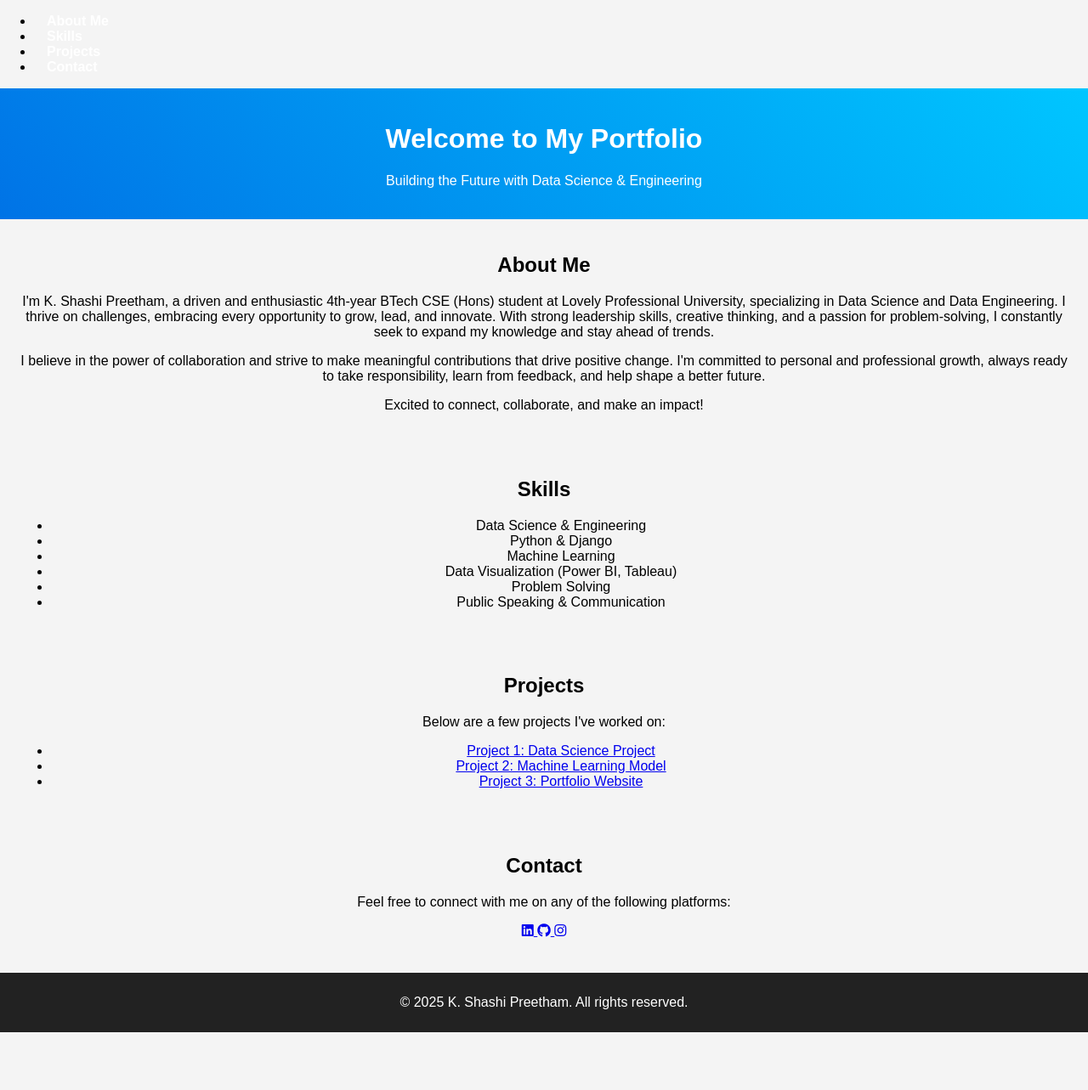
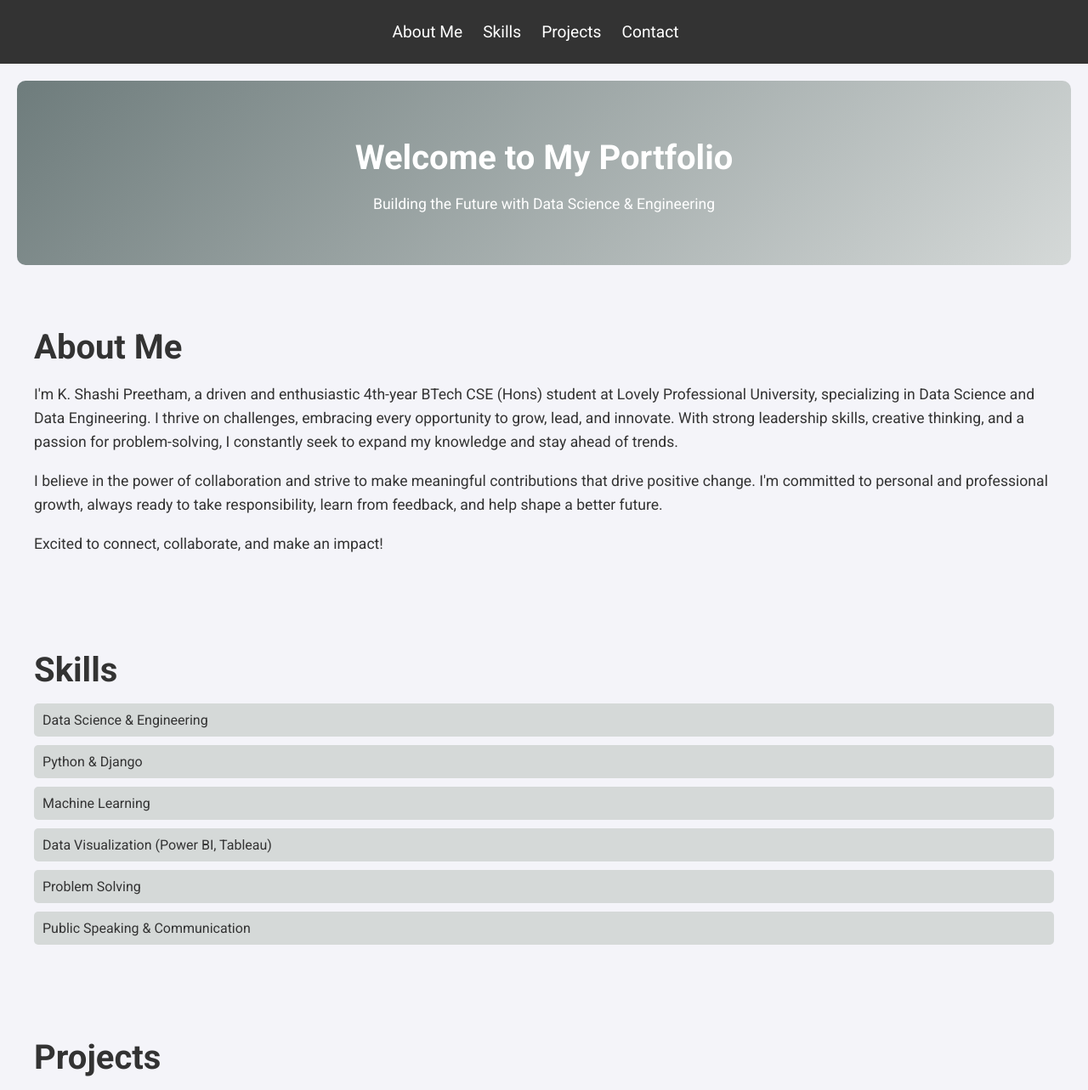
Before and after one commit to shashikathi/portfolio-, a plain HTML site: page index.html in a window 1280 px wide. Shown: the top 1283 px of the page at 85% size. Before the commit the page ends 1215 px from the top, so only its background shows below. Drawn offline with Linux system fonts and the light colour scheme.

Commit message:
Update styles.css

```diff
--- a/styles.css
+++ b/styles.css
@@ -1,50 +1,111 @@
 /* General Styles */
 body {
-    font-family: Arial, sans-serif;
+    font-family: 'Roboto', sans-serif;
     margin: 0;
     padding: 0;
-    background: #f4f4f4;
-    transition: background 0.5s ease-in-out;
+    background-color: #f4f4f9;
+    color: #333;
 }
 
-header {
-    background: linear-gradient(45deg, #0073e6, #00c6ff);
-    color: white;
-    text-align: center;
+header, .section {
     padding: 20px;
+    margin: 20px;
 }
 
-nav a {
-    margin: 0 15px;
-    color: white;
-    text-decoration: none;
-    font-weight: bold;
+h1, h2 {
+    font-size: 2.5rem;
+    margin-bottom: 10px;
 }
 
-section {
-    padding: 20px;
+p {
+    font-size: 1.1rem;
+    line-height: 1.6;
+}
+
+a {
+    text-decoration: none;
+    color: inherit;
+}
+
+/* Navigation Bar */
+.navbar {
+    background-color: #333;
+    padding: 10px 0;
     text-align: center;
 }
 
-/* Button Styling */
-button {
-    background: #0073e6;
-    color: white;
-    border: none;
-    padding: 10px 20px;
-    cursor: pointer;
-    margin-top: 10px;
+.navbar ul {
+    list-style-type: none;
+    padding: 0;
 }
 
-button:hover {
-    background: #005bb5;
+.navbar ul li {
+    display: inline;
+    margin-right: 20px;
+}
+
+.navbar ul li a {
+    color: white;
+    font-size: 1.2rem;
+}
+
+/* Header Section */
+.header {
+    background: linear-gradient(135deg, #6e7c7c, #d5d9d8);
+    text-align: center;
+    color: white;
+    padding: 40px;
+    border-radius: 10px;
+}
+
+/* Skills Section */
+.skills-list {
+    list-style-type: none;
+    padding: 0;
+}
+
+.skills-list li {
+    background-color: #d5d9d8;
+    margin: 10px 0;
+    padding: 10px;
+    border-radius: 5px;
+}
+
+/* Social Icons */
+.social-links {
+    text-align: center;
+    margin-top: 20px;
+}
+
+.social-icon {
+    font-size: 2rem;
+    color: #333;
+    margin: 0 15px;
+    transition: transform 0.3s ease-in-out;
+}
+
+.social-icon:hover {
+    transform: scale(1.2);
+    color: #0073b1; /* LinkedIn Blue */
 }
 
 /* Footer */
 footer {
-    background: #222;
+    background-color: #333;
     color: white;
     text-align: center;
-    padding: 10px;
-    margin-top: 20px;
+    padding: 15px;
+    margin-top: 30px;
 }
+
+/* Responsive Design */
+@media (max-width: 768px) {
+    .navbar ul li {
+        display: block;
+        margin: 10px 0;
+    }
+
+    .social-icon {
+        font-size: 1.8rem;
+    }
+}
```
